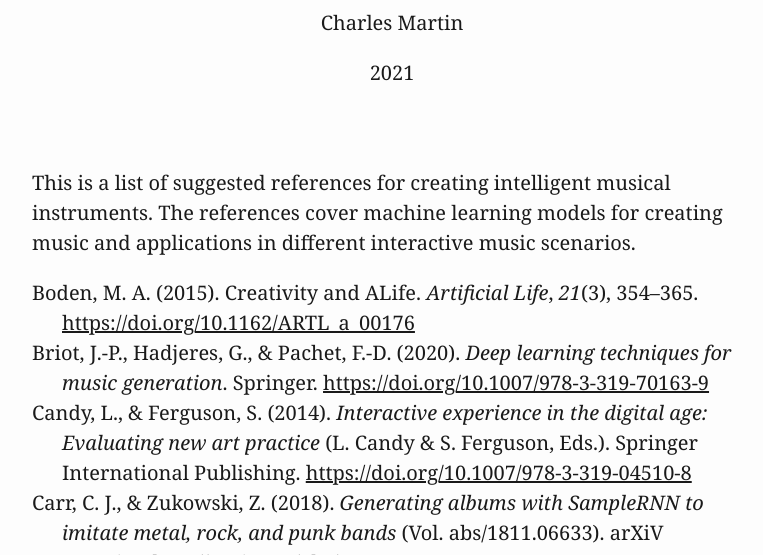
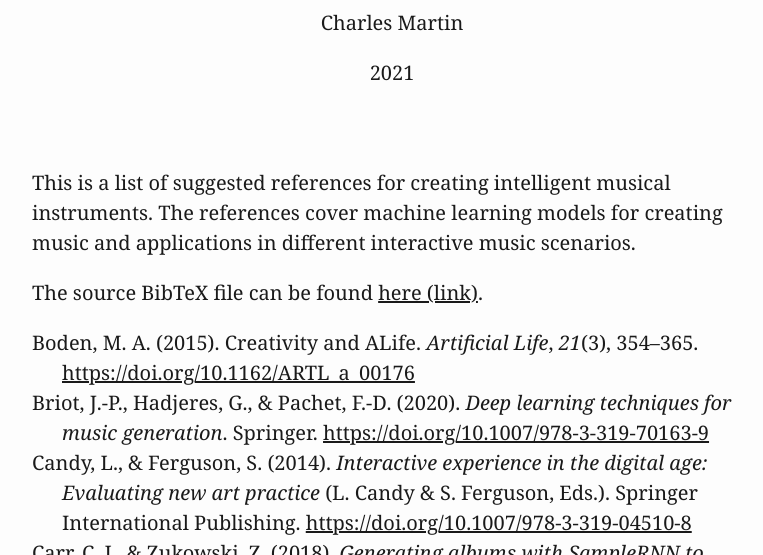
Before and after one commit to cpmpercussion/intelligent-musical-instruments-bib, a plain HTML site: page index.html in a window 1280 px wide. Shown: the part 245-800 px from the top of the page, without its empty margins (248-1011 px from the left). Drawn offline with Linux system fonts and the light colour scheme.

Commit message:
deploy: 039166bf407f00f27d424e29a4f82d60d239e9d4

```diff
--- a/index.html
+++ b/index.html
@@ -177,6 +177,7 @@
 <p class="date">2021</p>
 </header>
 <p>This is a list of suggested references for creating intelligent musical instruments. The references cover machine learning models for creating music and applications in different interactive music scenarios.</p>
+<p>The source BibTeX file can be found <a href="https://github.com/cpmpercussion/intelligent-musical-instruments-bib">here (link)</a>.</p>
 <div id="refs" class="references csl-bib-body hanging-indent" data-line-spacing="2" role="doc-bibliography">
 <div id="ref-10.1162/ARTL_a_00176" class="csl-entry" role="doc-biblioentry">
 Boden, M. A. (2015). <span class="nocase">Creativity and ALife</span>. <em>Artificial Life</em>, <em>21</em>(3), 354–365. <a href="https://doi.org/10.1162/ARTL_a_00176">https://doi.org/10.1162/ARTL_a_00176</a>
```
